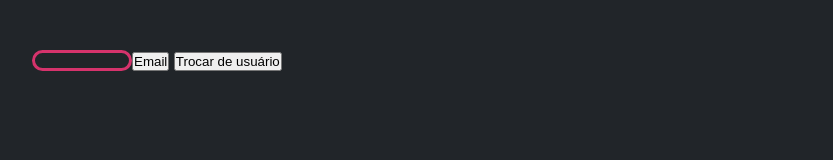
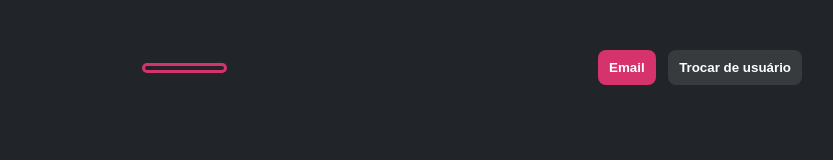
Before and after one commit to Kenzie-Academy-Brasil-Developers/gitSearch.petrarca-cavalcante, a plain HTML site: page pages/profile/index.html in a window 1280 px wide. Shown: the whole page, without its empty margins (168-1001 px from the left). Drawn offline with Linux system fonts and the light colour scheme.

Commit message:
savepoint 6

```diff
--- a/pages/profile/index.css
+++ b/pages/profile/index.css
@@ -3,22 +3,49 @@ body {
     color: var(--color-grey-7);
 }
 
+li {
+    list-style: none;
+}
+
 header {
     display: flex;
-    padding: 50px 200px;
+    padding: 50px 310px;
+    justify-content: space-between;
+    align-items: center;
 }
 
-.profile-card{
-    display: flex;
+header button {
+    height: 35px;
+    padding: 2px 10px;
+    border: 1px solid transparent;
+    border-radius: 8px;
+    font-weight: 700;
+    color: var(--color-grey-7);
+    background-color: var(--color-brand-2);
+    margin: 0 0 0 8px;
 }
 
-figure{
-    width: 100px;
+.change-user {
+    background-color: var(--color-grey-4);
+}
+
+
+.profile-card {
+    display: flex;
+    gap: 12px;
+}
+
+.profile-infos {
+    padding-top: 10px;
+}
+
+figure {
+    width: 85px;
     border-radius: 4rem;
     overflow: hidden;
     border: 3px solid var(--color-brand-2);
 }
 
 main {
-    padding:  0 20%;
+    padding: 0 300px;
 }
--- a/pages/profile/index.html
+++ b/pages/profile/index.html
@@ -6,6 +6,7 @@
     <meta name="viewport" content="width=device-width, initial-scale=1.0" />
     <link rel="stylesheet" href="/styles/globalStyles.css" />
     <link rel="stylesheet" href="index.css" />
+    <link rel="stylesheet" href="/pages/profile/repos.css">
     <title>Nome do usuário Github</title>
   </head>
   <body>
@@ -18,7 +19,7 @@
 
         </div>
       </div>
-      <div class="buttons">
+      <div class="header-buttons">
         <button>Email</button>
         <button class="change-user">Trocar de usuário</button>
       </div>
--- a/pages/profile/index.js
+++ b/pages/profile/index.js
@@ -28,7 +28,7 @@ fetch(helloAgain.repos_url)
     })
     .then((responseJson) => {
         responseJson.map((repository) => {
-            const repoCard = document.createElement('div')
+            const repoCard = document.createElement('li')
             const name = document.createElement('h4')
             const repoDescriptionbox = document.createElement('div')
             const description = document.createElement('p')
@@ -36,9 +36,10 @@ fetch(helloAgain.repos_url)
             const openBtn = document.createElement('button')
             const demoBtn = document.createElement('button')
 
+            repoCard.classList.add("repo-card")
+
             name.innerText = repository.name
             description.innerText = repository.full_name
-
 
             repoDescriptionbox.append(description)
             repoButtonsBox.append(openBtn, demoBtn)
--- /dev/null
+++ b/pages/profile/repos.css
@@ -0,0 +1,6 @@
+
+
+.repo-card{
+    width: 400px;
+    height: 230px;
+}
```
Also changed, not shown: index.html (renamed from home.html).
